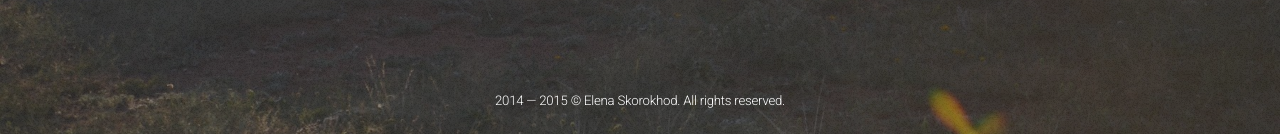
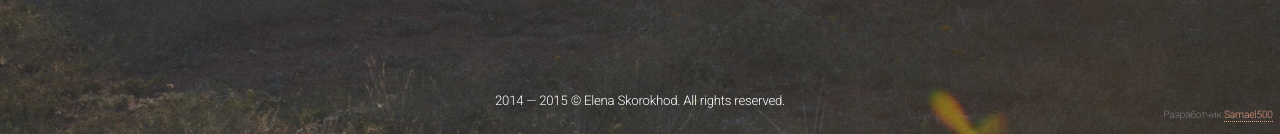
Before and after one commit to Samael500/helena, a Django app: template helena/templates/index.html in a window 1280 px wide. Shown: the part 666-800 px from the top of the page. Run offline with Django 3.2, Linux system fonts and the light colour scheme; the template is opened without the code that fills it, so the values that code supplies are empty; some libraries are stand-ins or nearby versions.

Commit message:
:repeat: add link to s50

```diff
--- a/helena/templates/base.html
+++ b/helena/templates/base.html
@@ -82,5 +82,10 @@
     {% endblock ya_metrika %}
 
     </body>
+
+<div style="position:absolute;bottom:.7em;right:.7em;font-size:.7em;">
+    Разработчик <a href="https://samael500.github.io">Samael500</a>
+</div>
+
 </html>
 {% endspaceless %}
```
